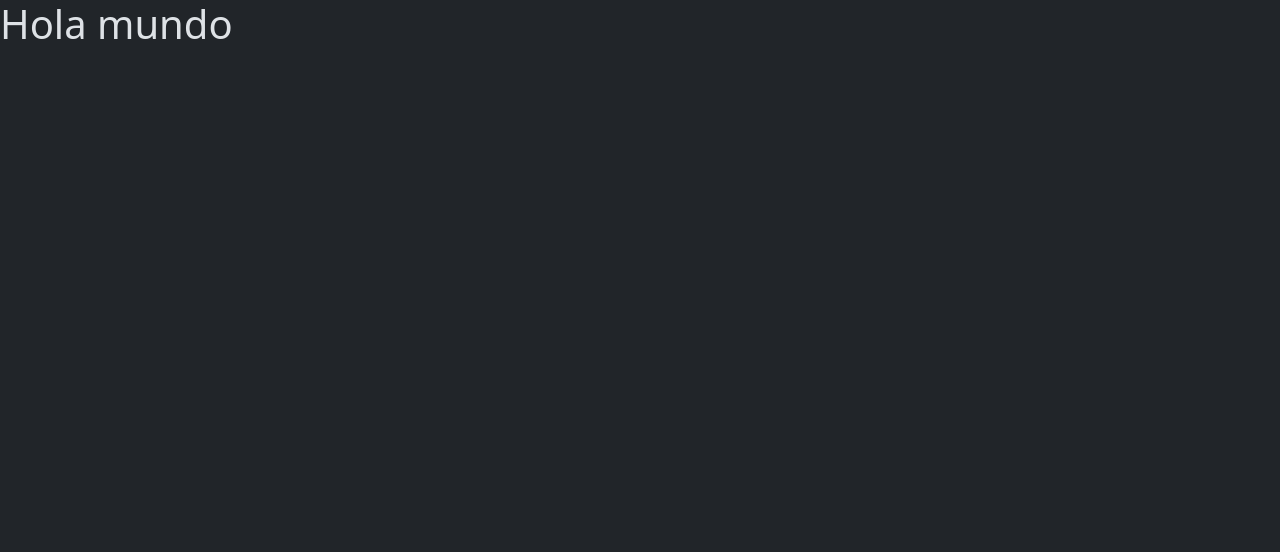
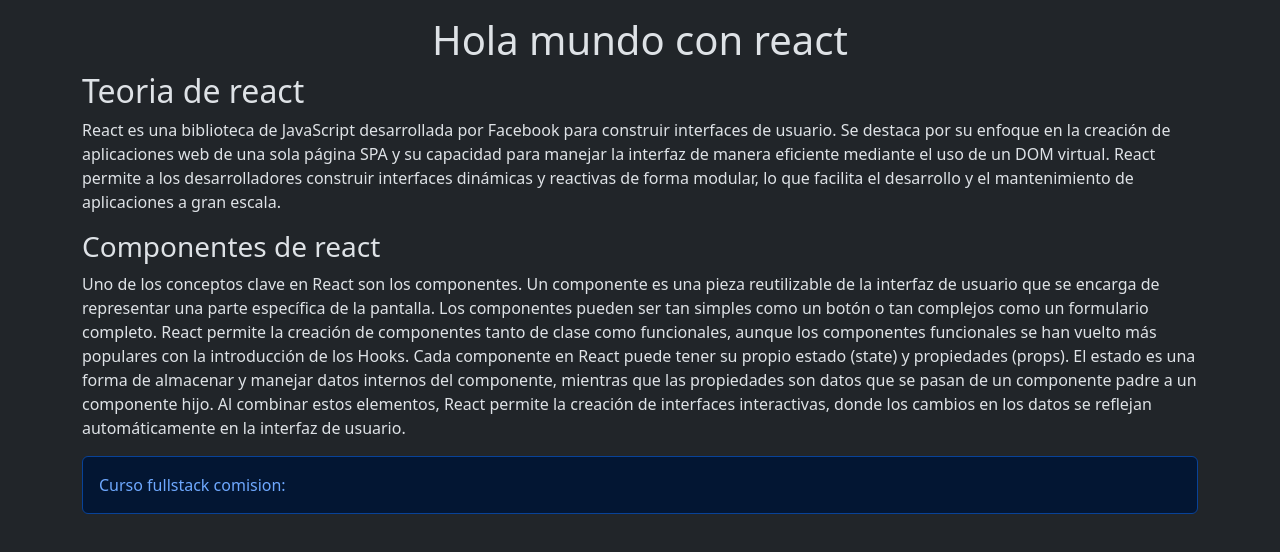
Before and after one commit to rollingcodeschool/contador-c23, a React (Vite) app: page / in a window 1280 px wide. Shown: the top 552 px of the page. Built offline with nearby package versions, Linux system fonts and the light colour scheme.

Commit message:
agregamos el maquetado del componente teoria

```diff
--- a/src/App.jsx
+++ b/src/App.jsx
@@ -1,5 +1,16 @@
+import Teoria from "./components/Teoria";
+
 function App() {
-  return <h1>Hola mundo</h1>;
+// aqui agrego la logica del componente
+
+  return (
+    <main className='container my-3'>
+      <h1 className="text-center">Hola mundo con react</h1>
+      {/* <Teoria></Teoria> */}
+      <Teoria/>
+
+    </main>
+  );
 }
 
 export default App;
--- /dev/null
+++ b/src/components/Teoria.jsx
@@ -0,0 +1,38 @@
+const Teoria = () => {
+  return (
+    <section>
+      <h2>Teoria de react</h2>
+      <p>
+        React es una biblioteca de JavaScript desarrollada por Facebook para
+        construir interfaces de usuario. Se destaca por su enfoque en la
+        creación de aplicaciones web de una sola página SPA y su capacidad para
+        manejar la interfaz de manera eficiente mediante el uso de un DOM
+        virtual. React permite a los desarrolladores construir interfaces
+        dinámicas y reactivas de forma modular, lo que facilita el desarrollo y
+        el mantenimiento de aplicaciones a gran escala.
+      </p>
+      <h3>Componentes de react</h3>
+      <p>
+        Uno de los conceptos clave en React son los componentes. Un componente
+        es una pieza reutilizable de la interfaz de usuario que se encarga de
+        representar una parte específica de la pantalla. Los componentes pueden
+        ser tan simples como un botón o tan complejos como un formulario
+        completo. React permite la creación de componentes tanto de clase como
+        funcionales, aunque los componentes funcionales se han vuelto más
+        populares con la introducción de los Hooks. Cada componente en React
+        puede tener su propio estado (state) y propiedades (props). El estado es
+        una forma de almacenar y manejar datos internos del componente, mientras
+        que las propiedades son datos que se pasan de un componente padre a un
+        componente hijo. Al combinar estos elementos, React permite la creación
+        de interfaces interactivas, donde los cambios en los datos se reflejan
+        automáticamente en la interfaz de usuario.
+      </p>
+
+      <div className="alert alert-primary" role="alert">
+        Curso fullstack comision:
+      </div>
+    </section>
+  );
+};
+
+export default Teoria;
```
